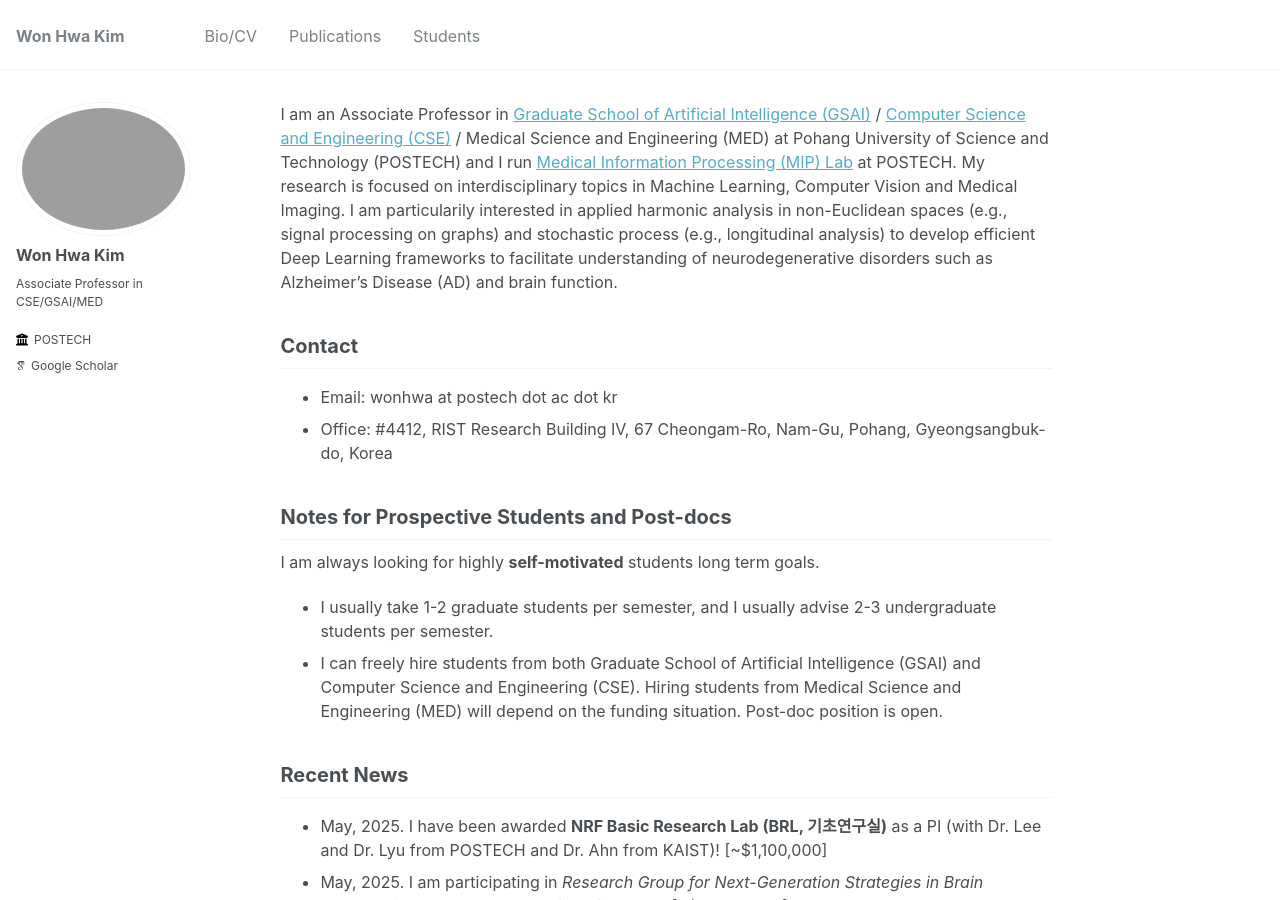
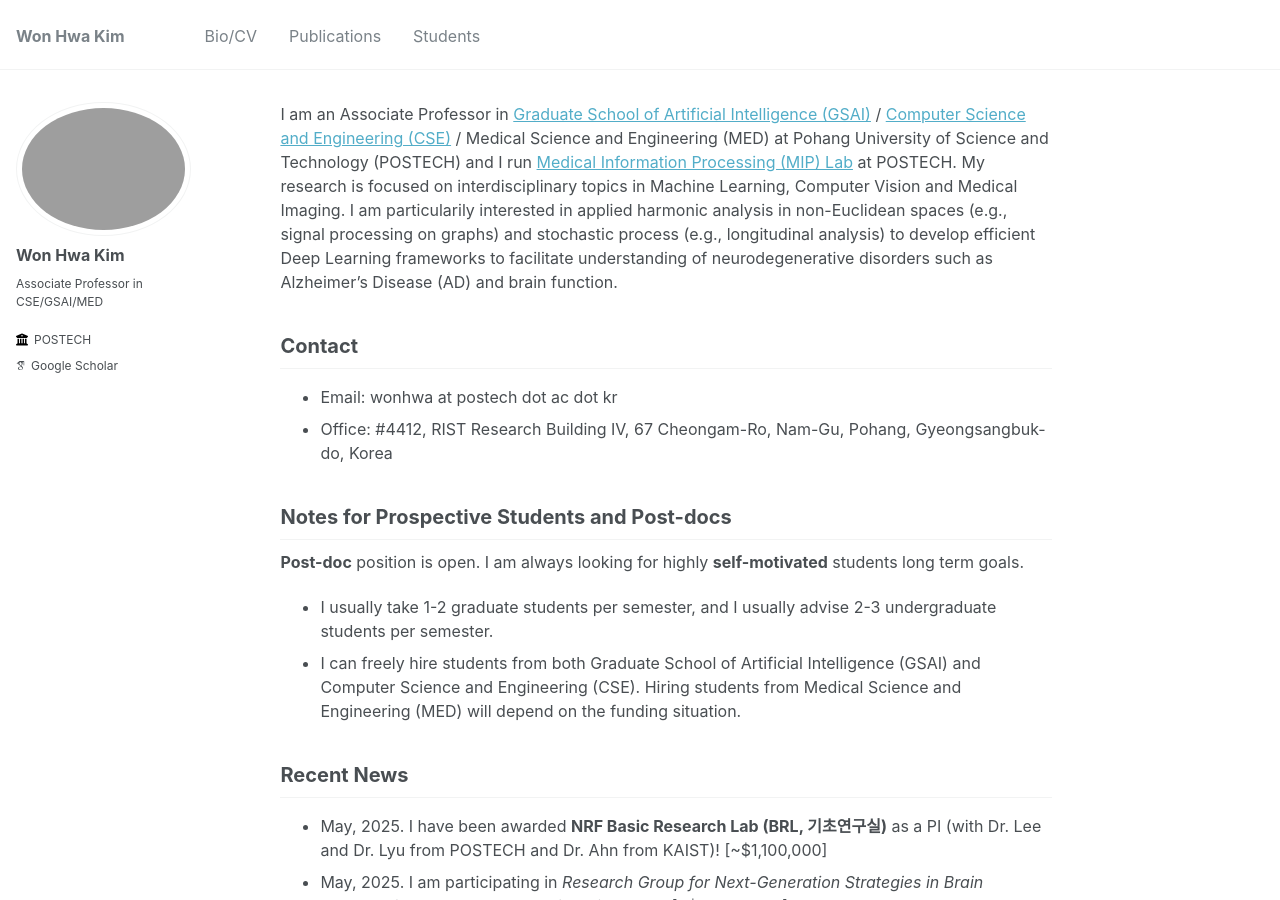
Before and after one commit to wwplato/wwplato.github.io, a Jekyll site: the page built from _pages/about.md, in a window 1280 px wide and 900 px high. Built offline with Jekyll 4.4.1, drawn with Linux system fonts in a browser that asks for light colours; some web fonts are replaced.

```diff
--- a/_pages/about.md
+++ b/_pages/about.md
@@ -22,11 +22,12 @@ Contact
 
 Notes for Prospective Students and Post-docs
 -----
+**Post-doc** position is open.
 I am always looking for highly **self-motivated** students long term goals.
 * I usually take 1-2 graduate students per semester, and I usually advise 2-3 undergraduate students per semester.
 * I can freely hire students from both Graduate School of Artificial Intelligence (GSAI) and Computer Science and Engineering (CSE). Hiring students from Medical Science and Engineering (MED) will depend on the funding situation.
 <!-- I do not hire summer or winter interns as I make several (business) trips during those times.   -->
-Post-doc position is open.
+
 
 
 Recent News
```
